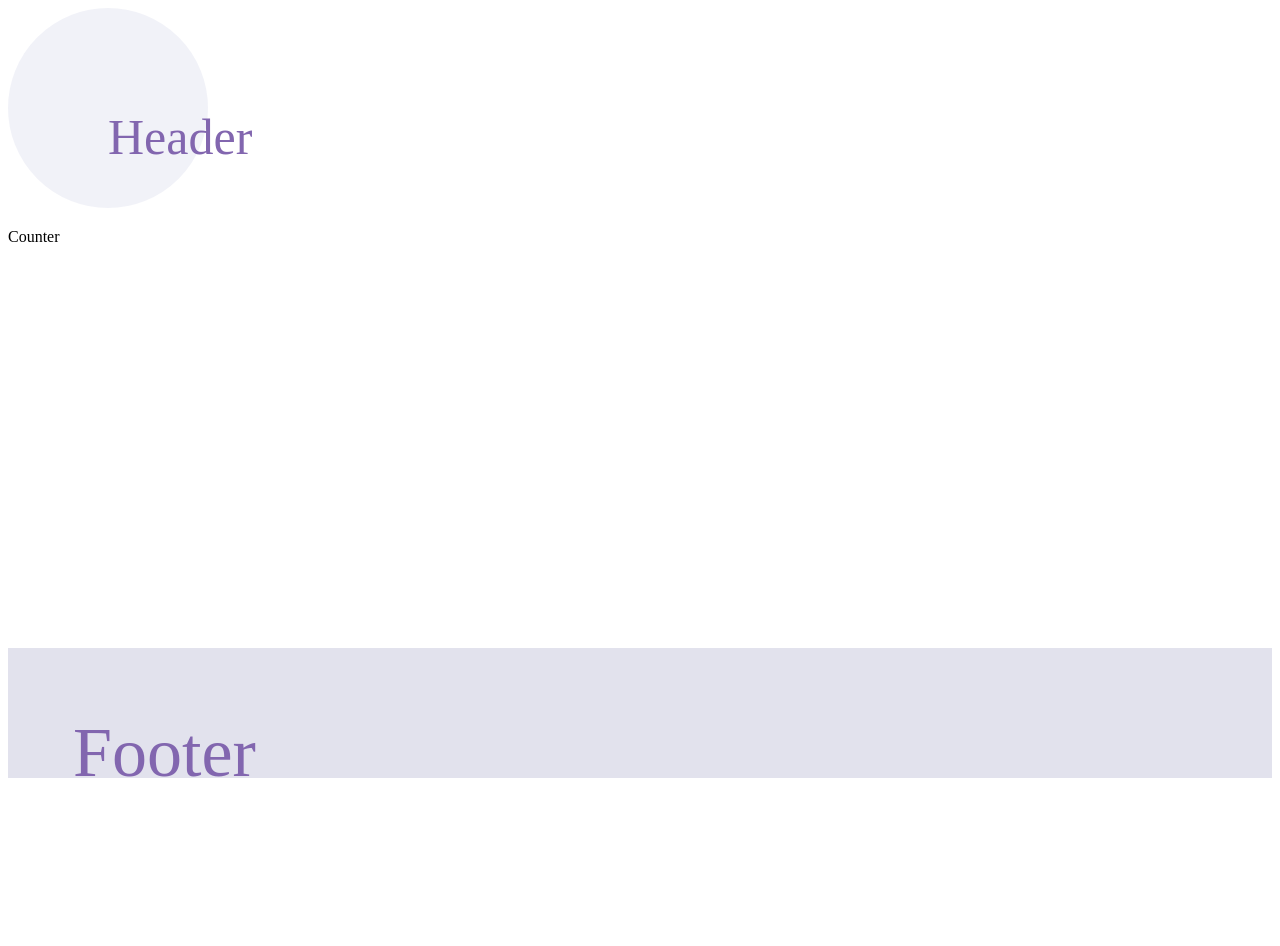
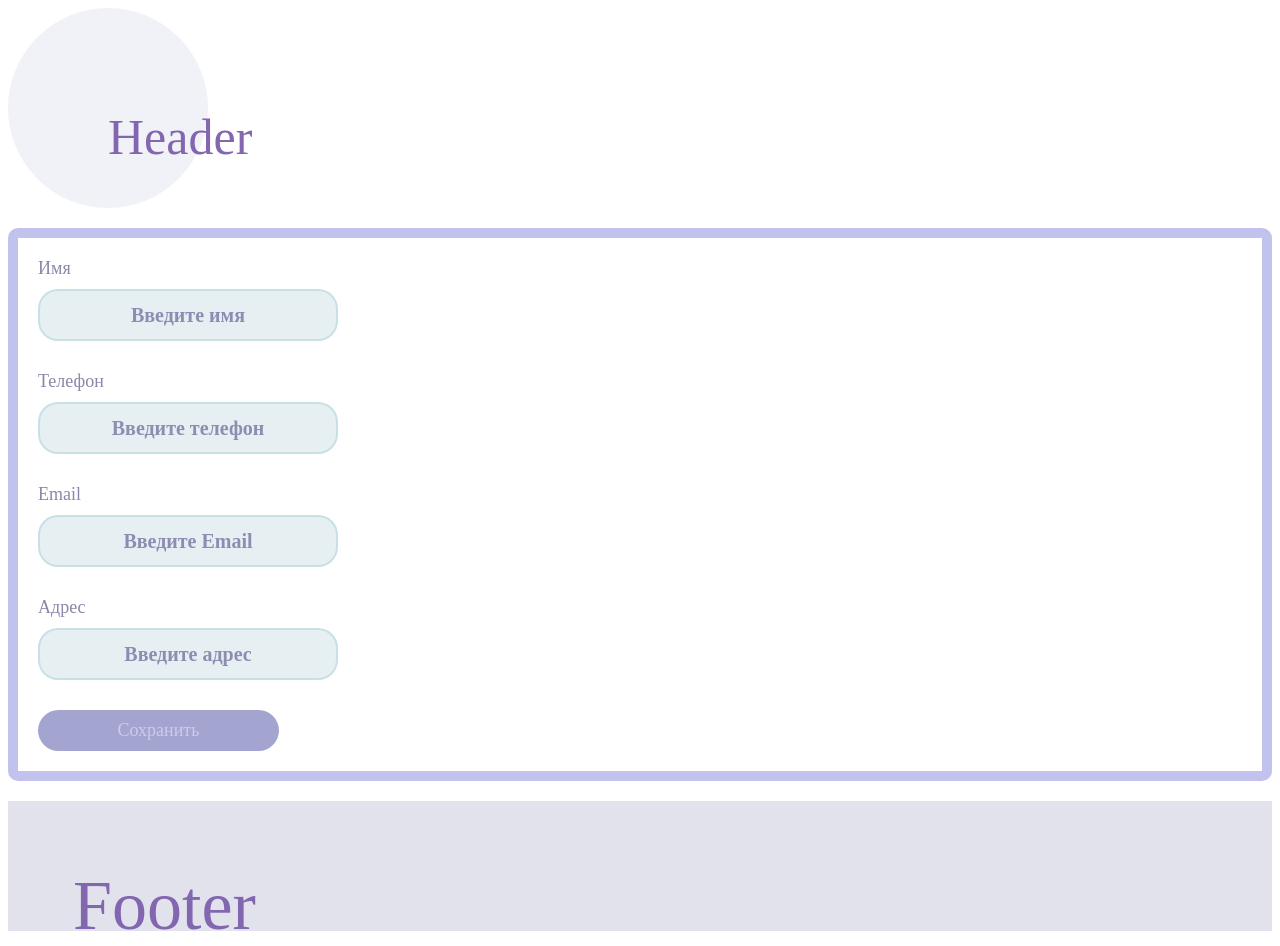
Before and after one commit to zxclownator3000/react_vite, a React (Vite) app: page / in a window 1280 px wide. Before the commit the page ends 800 px from the top, so only its background shows below. Built offline with nearby package versions, Linux system fonts and the light colour scheme.

Commit message:
исправила замечания

```diff
--- a/src/components/Counter/Counter.module.css
+++ b/src/components/Counter/Counter.module.css
@@ -2,5 +2,4 @@
 .counter{
     min-height: 400px;
     width: auto;
-;
 }
--- a/src/pages/MainPage/MainPage.tsx
+++ b/src/pages/MainPage/MainPage.tsx
@@ -3,7 +3,7 @@ import { Form, Header, Counter } from "../../components";
 import { useState } from "react";
 
 export const MainPage = () => {
-  const [pageId, setPageId] = useState(1);
+  const [pageId, setPageId] = useState(0);
   return (
     <div className="page-wrapper">
       <Header />
```
